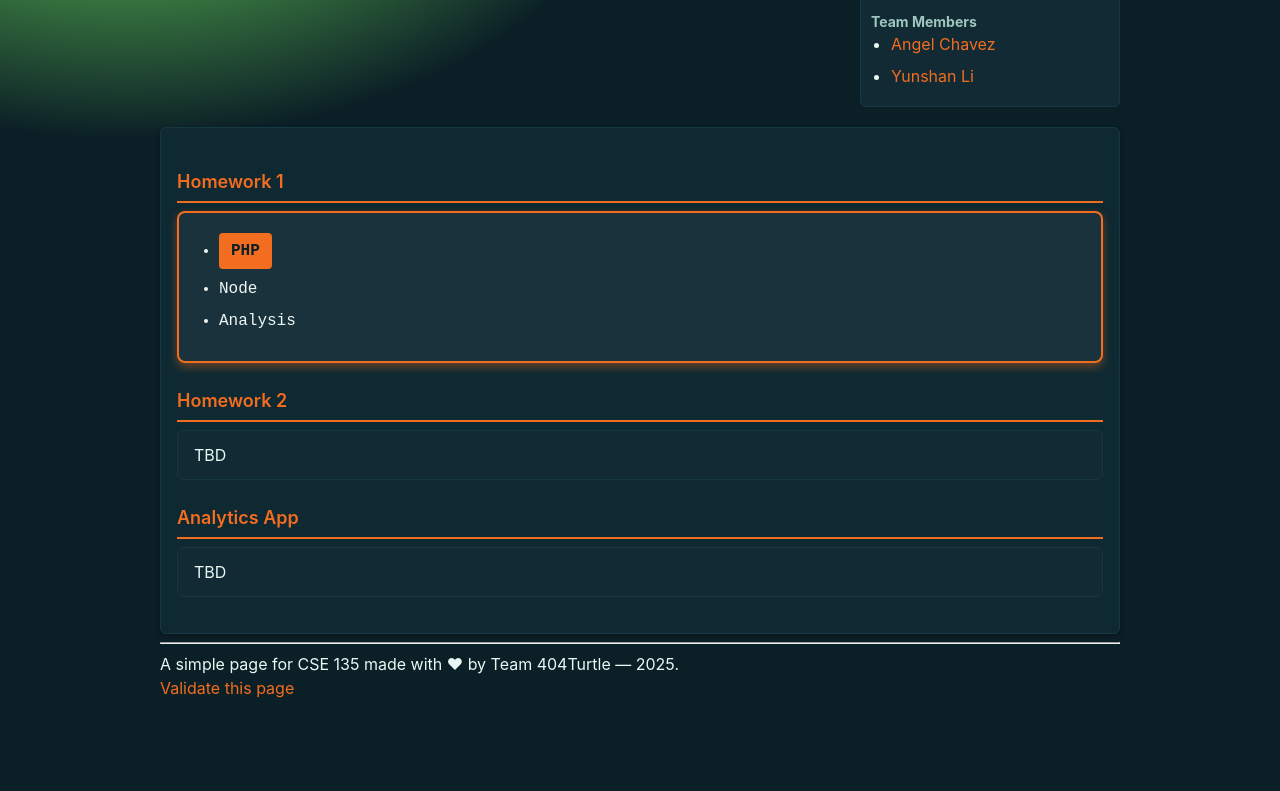
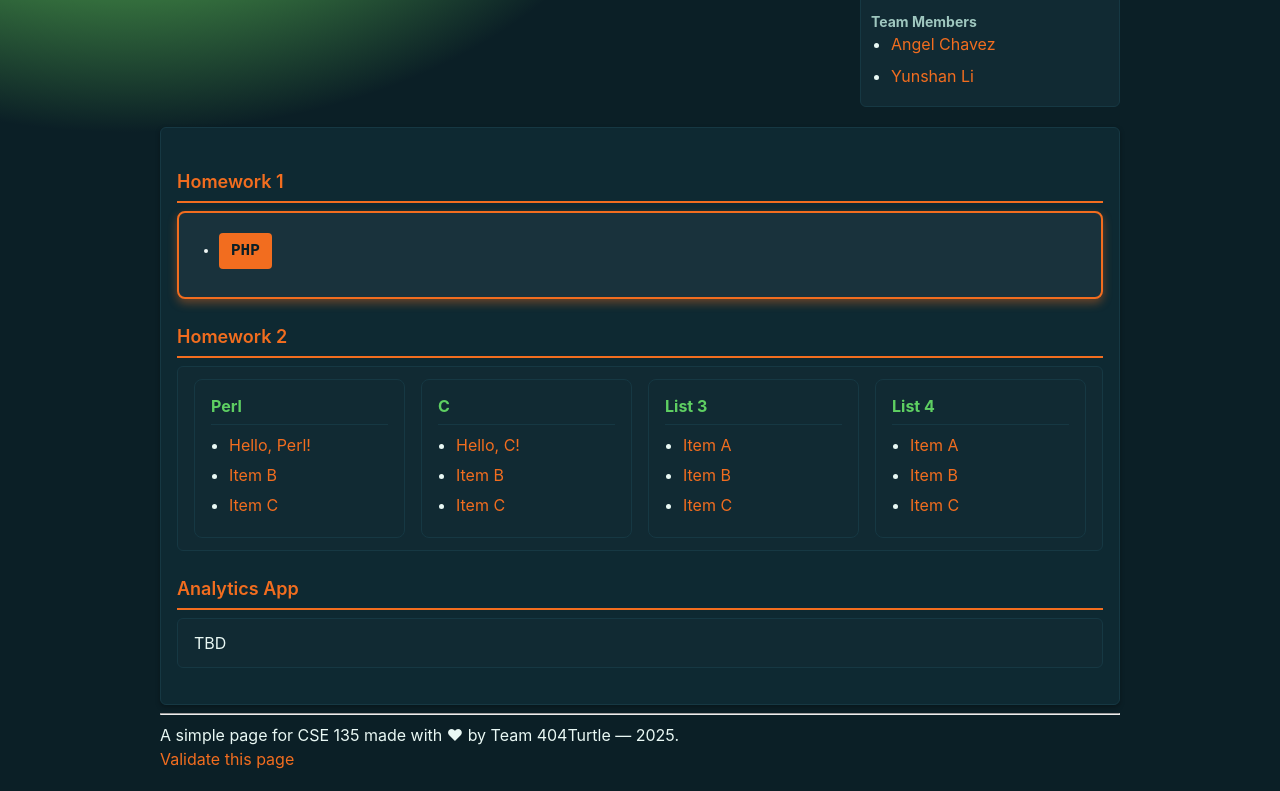
Before and after one commit to yyunshanli/404turtle-site, a plain HTML site: page 404turtle.site/public_html/index.html in a window 1280 px wide. Shown: the part 135-926 px from the top of the page. Before the commit the page ends 855 px from the top, so only its background shows below. Drawn offline with Linux system fonts and the light colour scheme.

Commit message:
added hw2 files

```diff
--- a/404turtle.site/public_html/assets/style.css
+++ b/404turtle.site/public_html/assets/style.css
@@ -155,3 +155,36 @@ a:focus {
   text-decoration: none;
   outline: none;
 }
+
+
+/* Homework 2 four-list grid */
+.hw2 .hw2-grid{
+  display:grid;
+  grid-template-columns:1fr;
+  gap:16px;
+}
+@media (min-width:720px){
+  .hw2 .hw2-grid{ grid-template-columns:repeat(4,1fr); } /* 2×2 */
+}
+
+.hw2 .list-card{
+  background:var(--ocean-panel);
+  border:1px solid var(--reef-line);
+  border-radius:8px;
+  padding:14px 16px;
+}
+.hw2 .list-card h3{
+  margin:0 0 8px 0;
+  font-size:16px;
+  color:var(--flipper);
+  border-bottom:1px solid var(--reef-line);
+  padding-bottom:6px;
+}
+.hw2 .list-card ul{
+  list-style:disc;
+  margin:8px 0 0 18px;
+  padding:0;
+}
+.hw2 .list-card li{ margin:6px 0; }
+.hw2 .list-card a{ text-decoration:none; }
+.hw2 .list-card a:hover{ text-decoration:underline; }
--- a/404turtle.site/public_html/index.html
+++ b/404turtle.site/public_html/index.html
@@ -32,13 +32,51 @@
         <div class="block">
           <ul>
             <li><a href="hw1/hello.php" aria-disabled="false">PHP</a></li>
-            <li><span class="disabled" aria-disabled="true" role="link">Node</span></li>
-            <li><span class="disabled" aria-disabled="true" role="link">Analysis</span></li>
           </ul>
         </div>
 
         <h2>Homework 2</h2>
-        <div class="block">TBD</div>
+        <div class="block hw2">
+          <div class="hw2-grid">
+    <section class="list-card">
+      <h3>Perl</h3>
+      <ul>
+        <li><a href="cgi-bin/helloWorld.pl">Hello, Perl!</a></li>
+        <li><a href="#">Item B</a></li>
+        <li><a href="#">Item C</a></li>
+      </ul>
+    </section>
+
+    <section class="list-card">
+      <h3>C</h3>
+      <ul>
+         <li><a href="cgi-bin/helloWorld.cgi">Hello, C!</a></li>
+        <li><a href="#">Item B</a></li>
+        <li><a href="#">Item C</a></li>
+      </ul>
+    </section>
+
+    <section class="list-card">
+      <h3>List 3</h3>
+      <ul>
+        <li><a href="#">Item A</a></li>
+        <li><a href="#">Item B</a></li>
+        <li><a href="#">Item C</a></li>
+      </ul>
+    </section>
+
+    <section class="list-card">
+      <h3>List 4</h3>
+      <ul>
+        <li><a href="#">Item A</a></li>
+        <li><a href="#">Item B</a></li>
+        <li><a href="#">Item C</a></li>
+      </ul>
+    </section>
+  </div>
+
+
+        </div>
 
         <h2>Analytics App</h2>
         <div class="block">TBD</div>
```
Also changed, not shown: 1 other file.
